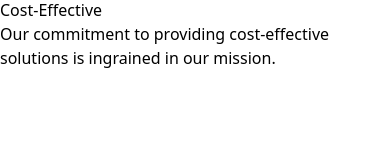
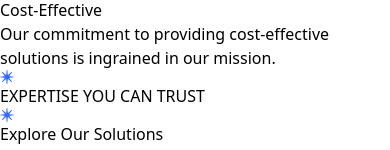
Before and after one commit to rehan-adi/Marketing_dazzle-, a React (Vite) app: page / in a window 390 px wide. Shown: the part 3682-3832 px from the top of the page. Before the commit the page ends 3752 px from the top, so only its background shows below. Built offline with nearby package versions, Linux system fonts and the light colour scheme.

Commit message:
Add solutions component to Home page

```diff
--- /dev/null
+++ b/src/components/Home/HomeSolutions.jsx
@@ -0,0 +1,67 @@
+import React from 'react'
+
+function HomeSolutions() {
+  return (
+    <div className='bg-[#242627] w-full px-4 lg:px-20 py-16 lg:py-20'>
+          <div>
+          <h3 className="flex justify-start items-center gap-2 rounded-md font-semibold text-start text-xs text-[#B5B5B5]">
+            <span className="inline-block">
+              <svg
+                fill="#3067FF"
+                xmlns="http://www.w3.org/2000/svg"
+                width="14"
+                height="14"
+                viewBox="0 0 14 14"
+              >
+                <g>
+                  <path d="M6.6304 0.338424C6.67018 -0.112811 7.32982 -0.112807 7.3696 0.338428L7.72654 4.38625C7.75291 4.68505 8.10454 4.83069 8.33443 4.63804L11.4491 2.02821C11.7963 1.73728 12.2627 2.20368 11.9718 2.55089L9.36197 5.66556C9.1693 5.89546 9.31496 6.24709 9.61374 6.27346L13.6615 6.6304C14.1128 6.67018 14.1128 7.32982 13.6615 7.3696L9.61374 7.72654C9.31496 7.75291 9.1693 8.10454 9.36197 8.33443L11.9718 11.4491C12.2627 11.7963 11.7963 12.2627 11.4491 11.9718L8.33443 9.36197C8.10454 9.1693 7.75291 9.31496 7.72654 9.61374L7.3696 13.6615C7.32982 14.1128 6.67018 14.1128 6.6304 13.6615L6.27346 9.61374C6.24709 9.31496 5.89546 9.1693 5.66556 9.36197L2.55089 11.9718C2.20368 12.2627 1.73729 11.7963 2.02822 11.4491L4.63804 8.33443C4.83069 8.10454 4.68504 7.75291 4.38625 7.72654L0.338424 7.3696C-0.112811 7.32982 -0.112807 6.67018 0.338428 6.6304L4.38625 6.27346C4.68505 6.24709 4.83069 5.89546 4.63804 5.66556L2.02821 2.55089C1.73728 2.20368 2.20368 1.73729 2.55089 2.02822L5.66556 4.63804C5.89546 4.83069 6.24709 4.68504 6.27346 4.38625L6.6304 0.338424Z"></path>
+                </g>
+              </svg>
+            </span>
+            EXPERTISE YOU CAN TRUST{" "}
+            <span className="inline-block">
+              <svg
+                fill="#3067FF"
+                xmlns="http://www.w3.org/2000/svg"
+                width="14"
+                height="14"
+                viewBox="0 0 14 14"
+              >
+                <g>
+                  <path d="M6.6304 0.338424C6.67018 -0.112811 7.32982 -0.112807 7.3696 0.338428L7.72654 4.38625C7.75291 4.68505 8.10454 4.83069 8.33443 4.63804L11.4491 2.02821C11.7963 1.73728 12.2627 2.20368 11.9718 2.55089L9.36197 5.66556C9.1693 5.89546 9.31496 6.24709 9.61374 6.27346L13.6615 6.6304C14.1128 6.67018 14.1128 7.32982 13.6615 7.3696L9.61374 7.72654C9.31496 7.75291 9.1693 8.10454 9.36197 8.33443L11.9718 11.4491C12.2627 11.7963 11.7963 12.2627 11.4491 11.9718L8.33443 9.36197C8.10454 9.1693 7.75291 9.31496 7.72654 9.61374L7.3696 13.6615C7.32982 14.1128 6.67018 14.1128 6.6304 13.6615L6.27346 9.61374C6.24709 9.31496 5.89546 9.1693 5.66556 9.36197L2.55089 11.9718C2.20368 12.2627 1.73729 11.7963 2.02822 11.4491L4.63804 8.33443C4.83069 8.10454 4.68504 7.75291 4.38625 7.72654L0.338424 7.3696C-0.112811 7.32982 -0.112807 6.67018 0.338428 6.6304L4.38625 6.27346C4.68505 6.24709 4.83069 5.89546 4.63804 5.66556L2.02821 2.55089C1.73728 2.20368 2.20368 1.73729 2.55089 2.02822L5.66556 4.63804C5.89546 4.83069 6.24709 4.68504 6.27346 4.38625L6.6304 0.338424Z"></path>
+                </g>
+              </svg>
+            </span>
+          </h3>
+        <div className='flex justify-between flex-col lg:flex-row mt-3 lg:mt-5 items-start lg:items-center'>
+            <h1 className='font-bold text-3xl lg:text-5xl'>Explore Our Solutions</h1>
+            <button className='py-3 px-5 rounded-md lg:mt-0 mt-5 font-semibold text-base bg-[#3067FF]'>Explor More</button>
+        </div>
+          </div>
+          <div className='mt-16 flex items-center  lg:flex-row flex-col justify-center gap-4 lg:gap-6'>
+              <div className='bg-[#0B0C0C] w-[95vw] lg:w-[30vw] h-[33vh] lg:h-[20vw]'>
+
+              </div>
+              <div className='bg-[#0B0C0C] w-[95vw] lg:w-[30vw] h-[33vh] lg:h-[20vw]'>
+
+              </div>
+              <div className='bg-[#0B0C0C] w-[95vw] lg:w-[30vw] h-[33vh] lg:h-[20vw]'>
+
+              </div>
+          </div>
+          <div className='flex mt-6 items-center lg:flex-row flex-col justify-center gap-4 lg:gap-6'>
+              <div className='bg-[#0B0C0C] w-[95vw] lg:w-[30vw] h-[33vh] lg:h-[20vw]'>
+
+              </div>
+              <div className='bg-[#0B0C0C] w-[95vw] lg:w-[30vw] h-[33vh] lg:h-[20vw]'>
+
+              </div>
+              <div className='bg-[#0B0C0C] w-[95vw] lg:w-[30vw] h-[33vh] lg:h-[20vw]'>
+
+              </div>
+          </div>
+    </div>
+  )
+}
+
+export default HomeSolutions
--- a/src/pages/Home.jsx
+++ b/src/pages/Home.jsx
@@ -1,12 +1,14 @@
 import React from 'react'
 import HomeBanner from '../components/Home/HomeBanner'
 import HomeSecondBanner from '../components/Home/HomeSecondBanner'
+import HomeSolutions from '../components/Home/HomeSolutions'
 
 function Home() {
   return (
     <div className='bg-[#0b0c0c] text-white z-0 flex justify-start flex-col items-center max-h-fit w-full'>
         <HomeBanner />
         <HomeSecondBanner />
+        <HomeSolutions />
     </div>
   )
 }
```
